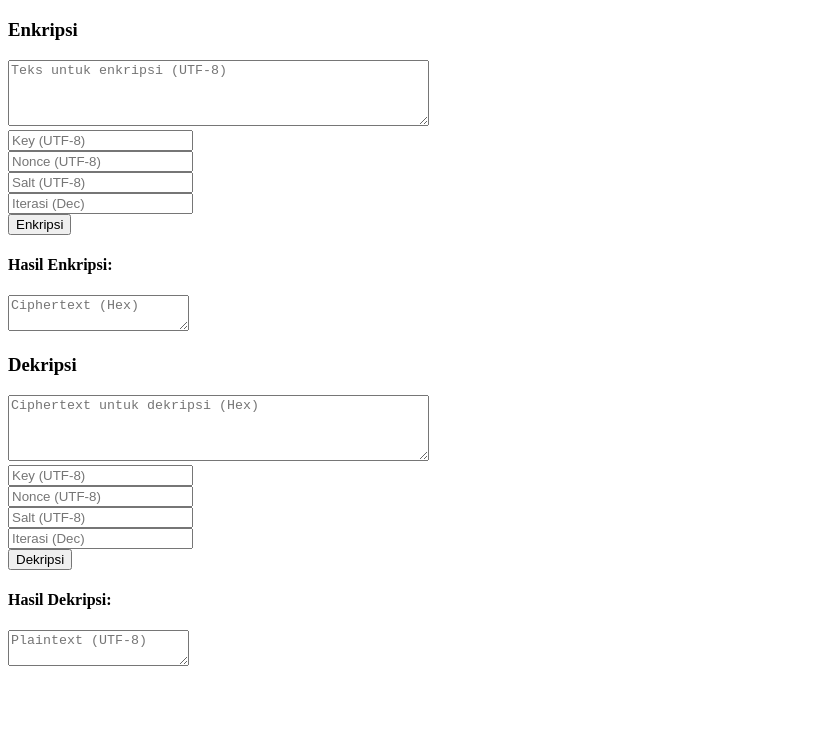
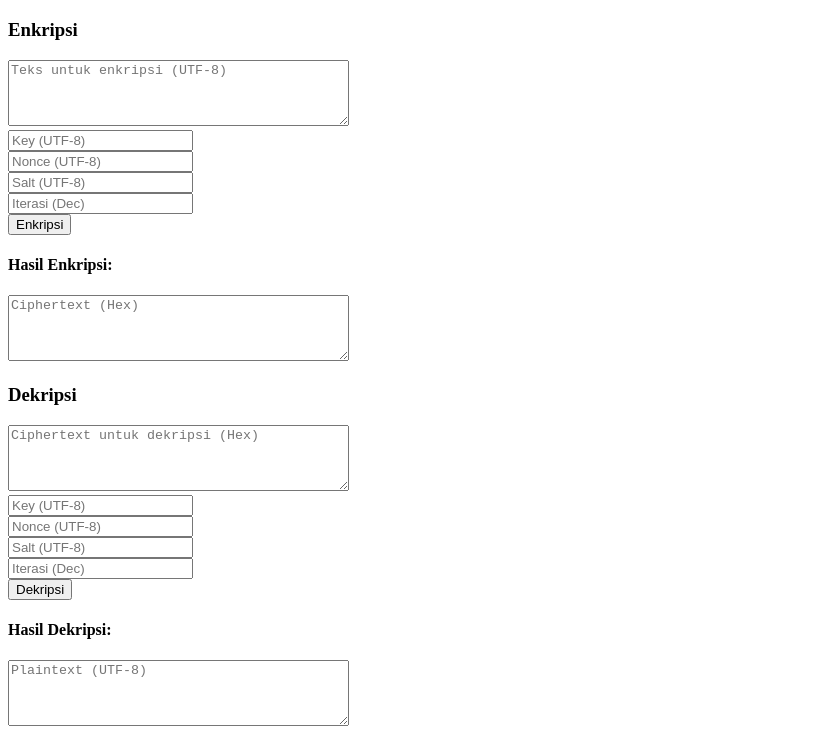
Before and after one commit to musfiqhalifi/tool, a plain HTML site: page index.html in a window 1280 px wide. Shown: the part 61-800 px from the top of the page, without its empty margins (0-815 px from the left). Drawn offline with nearby package versions, Linux system fonts and the light colour scheme.

Commit message:
index.html

```diff
--- a/index.html
+++ b/index.html
@@ -94,23 +94,23 @@
     <h1>XChaCha20 Encryption and Decryption with PBKDF2</h1>
 
     <h3>Enkripsi</h3>
-    <textarea id="encryptText" rows="4" cols="50" placeholder="Teks untuk enkripsi (UTF-8)"></textarea><br>
+    <textarea id="encryptText" rows="4" cols="40" placeholder="Teks untuk enkripsi (UTF-8)"></textarea><br>
     <input type="text" id="encryptKey" placeholder="Key (UTF-8)"><br>
     <input type="text" id="encryptNonce" placeholder="Nonce (UTF-8)"><br>
     <input type="text" id="encryptSalt" placeholder="Salt (UTF-8)"><br>
     <input type="number" id="encryptIterations" placeholder="Iterasi (Dec)" min="1"><br>
     <button onclick="encryptText()">Enkripsi</button>
     <h4>Hasil Enkripsi:</h4>
-    <textarea id="encryptOutput" readonly placeholder="Ciphertext (Hex)"></textarea>
+    <textarea id="encryptOutput" rows="4" cols="40" readonly placeholder="Ciphertext (Hex)"></textarea>
 
     <h3>Dekripsi</h3>
-    <textarea id="decryptText" rows="4" cols="50" placeholder="Ciphertext untuk dekripsi (Hex)"></textarea><br>
+    <textarea id="decryptText" rows="4" cols="40" placeholder="Ciphertext untuk dekripsi (Hex)"></textarea><br>
     <input type="text" id="decryptKey" placeholder="Key (UTF-8)"><br>
     <input type="text" id="decryptNonce" placeholder="Nonce (UTF-8)"><br>
     <input type="text" id="decryptSalt" placeholder="Salt (UTF-8)"><br>
     <input type="number" id="decryptIterations" placeholder="Iterasi (Dec)" min="1"><br>
     <button onclick="decryptText()">Dekripsi</button>
     <h4>Hasil Dekripsi:</h4>
-    <textarea id="decryptOutput" readonly placeholder="Plaintext (UTF-8)"></textarea>
+    <textarea id="decryptOutput" rows="4" cols="40" readonly placeholder="Plaintext (UTF-8)"></textarea>
 </body>
 </html>
```
